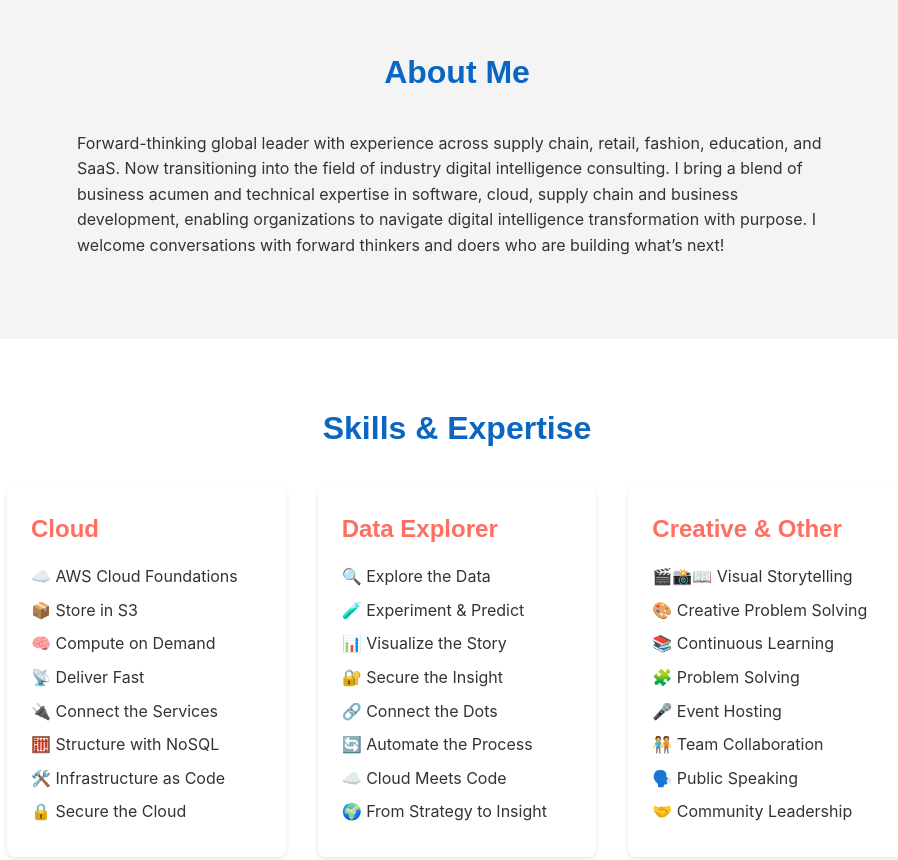
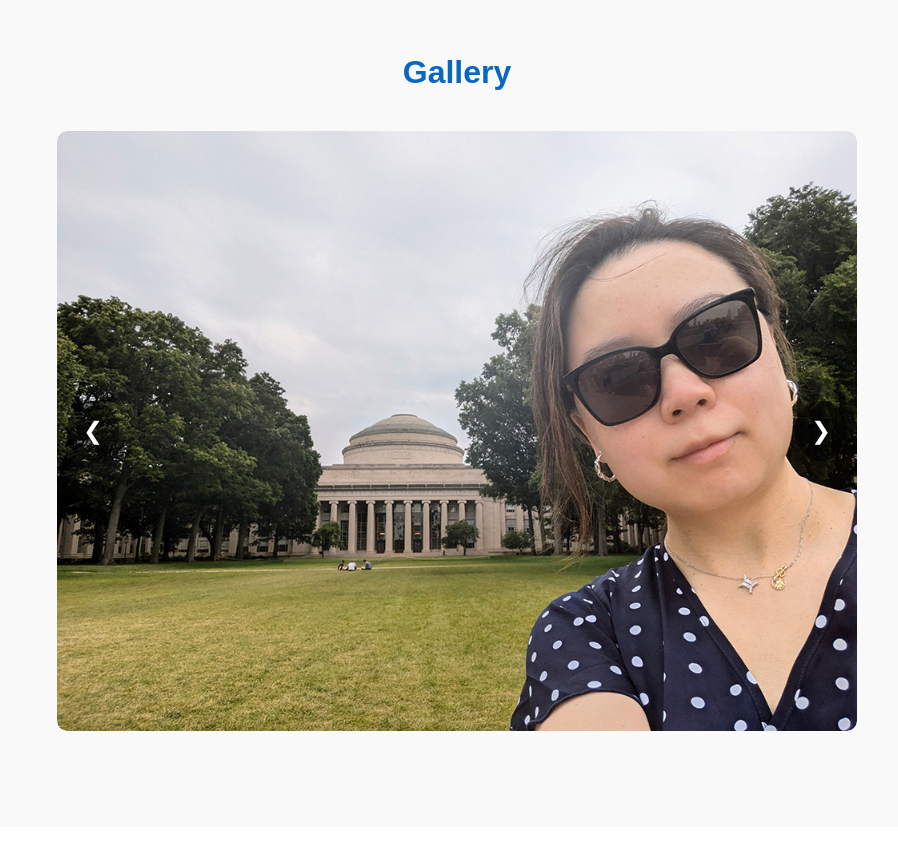
Before and after one commit to xiu-shi/my_site_2025, a plain HTML site: page index.html in a window 1280 px wide. Shown: the part 790-1650 px from the top of the page, without its empty margins (183-1081 px from the left). Drawn offline with Linux system fonts and the light colour scheme.

Commit message:
updated html, css, JS, created /images

```diff
--- a/index.html
+++ b/index.html
@@ -82,6 +82,18 @@
           >
         </div>
       </section>
+
+<!--Beginning of Gallery Section-->
+<section id="gallery">
+  <h2>Gallery</h2>
+  <div class="carousel">
+    <img src="images/photo1.jpg" class="carousel-img" alt="" />
+    <button class="prev-btn">&#10094;</button>
+    <button class="next-btn">&#10095;</button>
+  </div>
+</section>
+
+<!--End of Gallery Section-->
 
       <section id="about">
         <h2>About Me</h2>
--- a/script.js
+++ b/script.js
@@ -34,3 +34,33 @@ document.addEventListener("DOMContentLoaded", () => {
     // TODO: Add active navigation link highlighting based on scroll position
     // TODO: Add any other desired interactivity (e.g., simple animations)
 });
+
+
+//Add Basic Carousel Logic
+const images = [
+  "images/photo1.jpg",
+  "images/photo2.jpg",
+  "images/photo3.jpg",
+  "images/photo4.jpg",
+  "images/photo5.jpg",
+];
+
+let current = 0;
+const imgElement = document.querySelector(".carousel-img");
+
+// Initial load (in case JS runs before image loads)
+imgElement.src = images[current];
+
+document.querySelector(".next-btn").addEventListener("click", () => {
+  current = (current + 1) % images.length;
+  updateImage();
+});
+
+document.querySelector(".prev-btn").addEventListener("click", () => {
+  current = (current - 1 + images.length) % images.length;
+  updateImage();
+});
+
+function updateImage() {
+  imgElement.setAttribute("src", images[current]);
+}
--- a/style.css
+++ b/style.css
@@ -388,3 +388,54 @@ footer {
     grid-template-columns: 1fr; /* Stack columns */
   }
 }
+
+/*Add Carousel Styles*/
+/* Gallery Section */
+#gallery {
+  text-align: center;
+  padding: 4rem 2rem;
+  background-color: #f9f9f9;
+}
+
+.carousel {
+  position: relative;
+  max-width: 800px;
+  margin: 2rem auto;
+  overflow: hidden;
+  border-radius: 10px;
+}
+
+.carousel-img {
+  width: 100%;
+  height: auto;
+  display: block;
+  border-radius: 10px;
+}
+
+.prev-btn,
+.next-btn {
+  position: absolute;
+  top: 50%;
+  transform: translateY(-50%);
+  background-color: rgba(0, 0, 0, 0.5);
+  border: none;
+  color: white;
+  padding: 1rem;
+  cursor: pointer;
+  font-size: 1.5rem;
+  z-index: 10;
+  border-radius: 50%;
+}
+
+.prev-btn {
+  left: 10px;
+}
+
+.next-btn {
+  right: 10px;
+}
+
+.prev-btn:hover,
+.next-btn:hover {
+  background-color: rgba(0, 0, 0, 0.7);
+}
```
Also changed, not shown: images/photo1.jpg (added), images/photo2.jpg (added), images/photo3.jpg (added), images/photo4.jpg (added), images/photo5.jpg (added), 3 other files.
